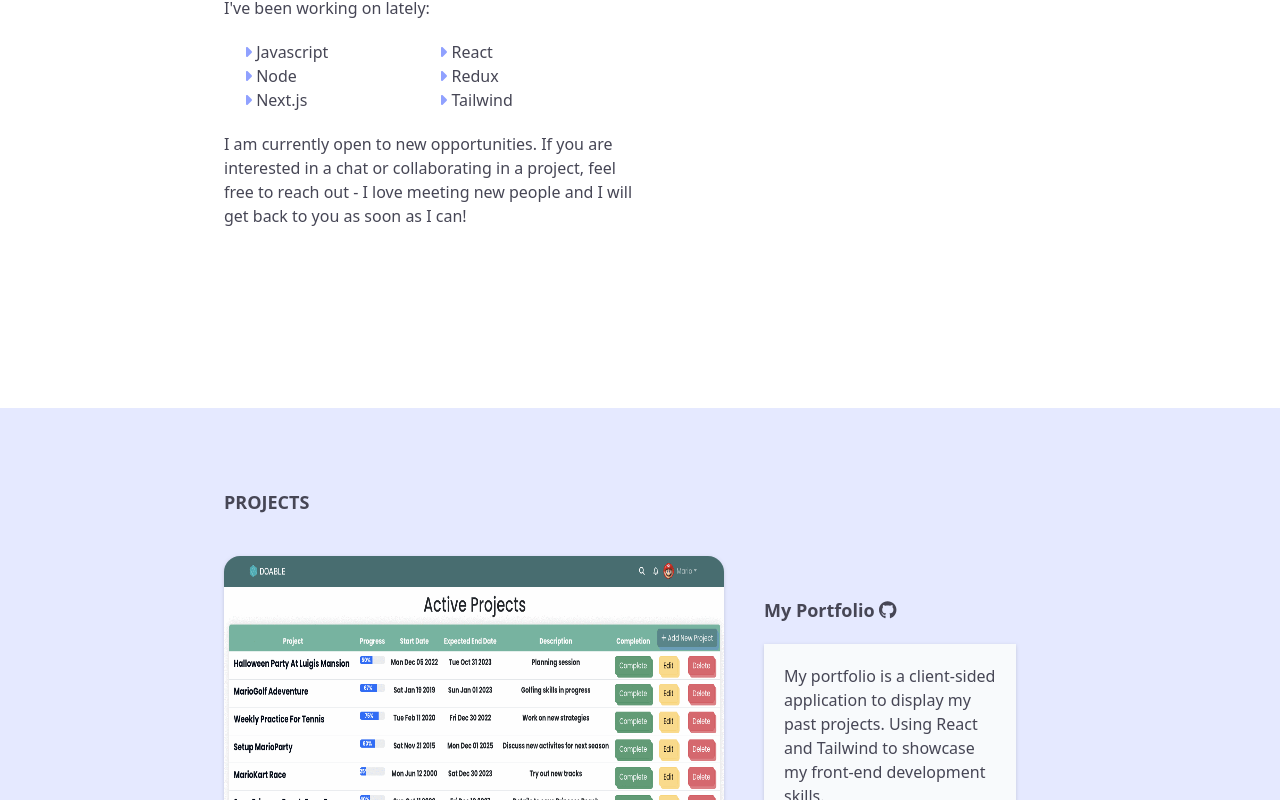
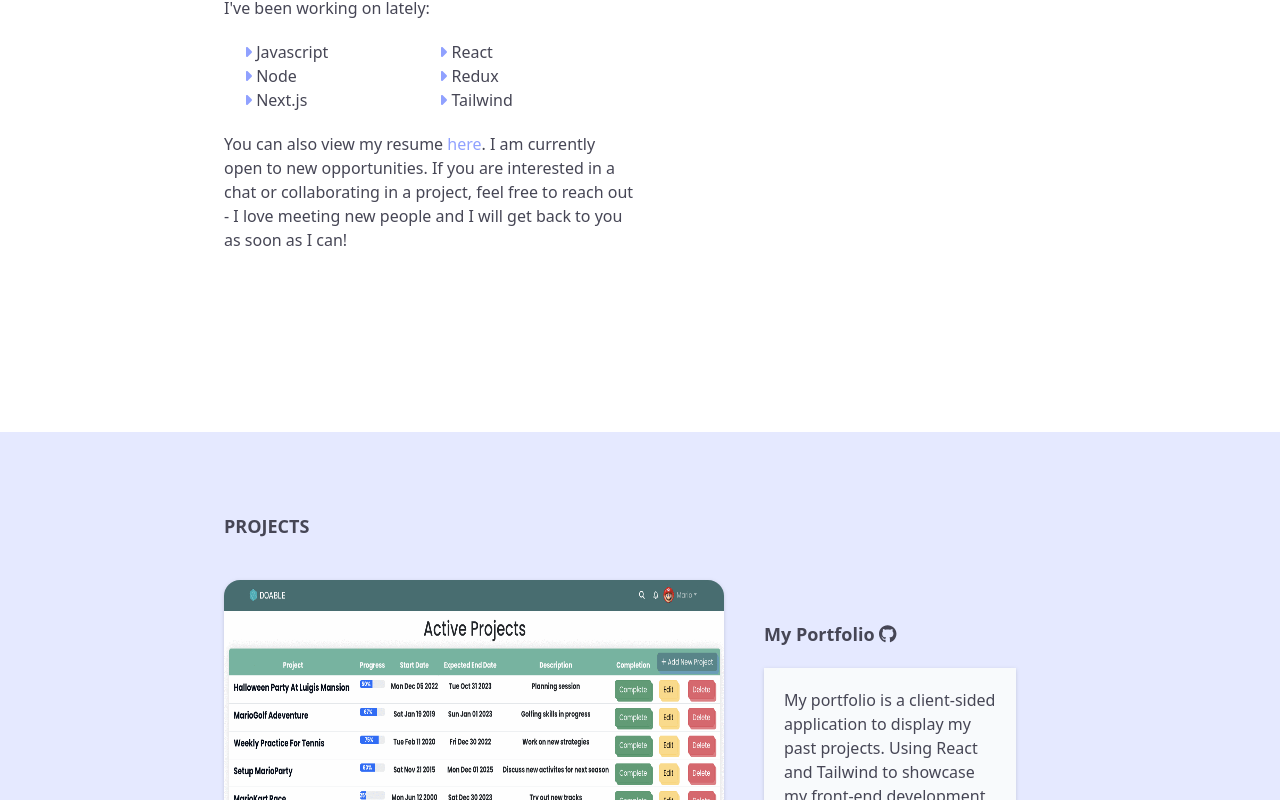
Before and after one commit to rosanna-z/my-portfolio, a Next.js app: page / in a window 1280 px wide. Shown: the part 1060-1860 px from the top of the page. Built offline with nearby package versions, Linux system fonts and the light colour scheme.

Commit message:
Add Contact section, add resume pdf

```diff
--- a/app/About.js
+++ b/app/About.js
@@ -67,10 +67,14 @@ export default function About() {
                 </li>
               </ul>
               <p className="my-5">
-                I am currently open to new opportunities. If you are interested
-                in a chat or collaborating in a project, feel free to reach out
-                - I love meeting new people and I will get back to you as soon
-                as I can!
+                You can also view my resume{" "}
+                <a href="Resume.pdf" className="text-purple">
+                  here
+                </a>
+                . I am currently open to new opportunities. If you are
+                interested in a chat or collaborating in a project, feel free to
+                reach out - I love meeting new people and I will get back to you
+                as soon as I can!
               </p>
             </div>
           </section>
--- /dev/null
+++ b/app/Contact.js
@@ -0,0 +1,48 @@
+"use client";
+
+import { FontAwesomeIcon } from "@fortawesome/react-fontawesome";
+import { faGithub, faLinkedin } from "@fortawesome/free-brands-svg-icons";
+import { faEnvelope, faFile } from "@fortawesome/free-solid-svg-icons";
+
+export default function Contact() {
+  return (
+    <section id="contact" className="p-48">
+      <div className="flex flex-col justify-center text-center gap-5">
+        <h1 className="text-lg font-bold m-10">CONTACT</h1>
+        <p className="flex flex-col">Interested in reaching out? Let's talk!</p>
+        <ul className="flex flex-col items-center list-none gap-3">
+          <li className="rounded-md border p-2 hover:shadow cursor-pointer hover:text-purple max-w-fit">
+            <a href="mailto: rosannazhang@hotmail.com">
+              <FontAwesomeIcon icon={faEnvelope} />
+              &nbsp;Send email
+            </a>
+          </li>
+          <li className="rounded-md border p-2 hover:shadow cursor-pointer hover:text-purple max-w-fit">
+            <a
+              href="https://www.linkedin.com/in/rosannaz"
+              className="hover:text-purple"
+            >
+              <FontAwesomeIcon icon={faLinkedin} className="cursor-pointer" />
+              &nbsp;Connect with me
+            </a>
+          </li>
+          <li className="rounded-md border p-2 hover:shadow cursor-pointer hover:text-purple max-w-fit">
+            <a
+              href="https://github.com/rosanna-z/"
+              className="hover:text-purple"
+            >
+              <FontAwesomeIcon icon={faGithub} className="cursor-pointer" />
+              &nbsp;Check out my work
+            </a>
+          </li>
+          <li className="rounded-md border p-2 hover:shadow cursor-pointer hover:text-purple max-w-fit">
+            <a href="Resume.pdf" className="hover:text-purple">
+              <FontAwesomeIcon icon={faFile} className="cursor-pointer" />
+              &nbsp;View my resume
+            </a>
+          </li>
+        </ul>
+      </div>
+    </section>
+  );
+}
--- a/app/page.js
+++ b/app/page.js
@@ -11,6 +11,7 @@ import Intro from './Intro';
 import About from "./About";
 import Projects from './Projects';
 import Sidebar from './Sidebar';
+import Contact from './Contact';
 
 export default function Home() {
   return (
@@ -20,6 +21,7 @@ export default function Home() {
       <Intro />
       <About />
       <Projects />
+      <Contact />
     </main>
   )
 };
```
Also changed, not shown: app/navBar.js (indentation only), 1 other file (tests, documents, lock files or other folders).
